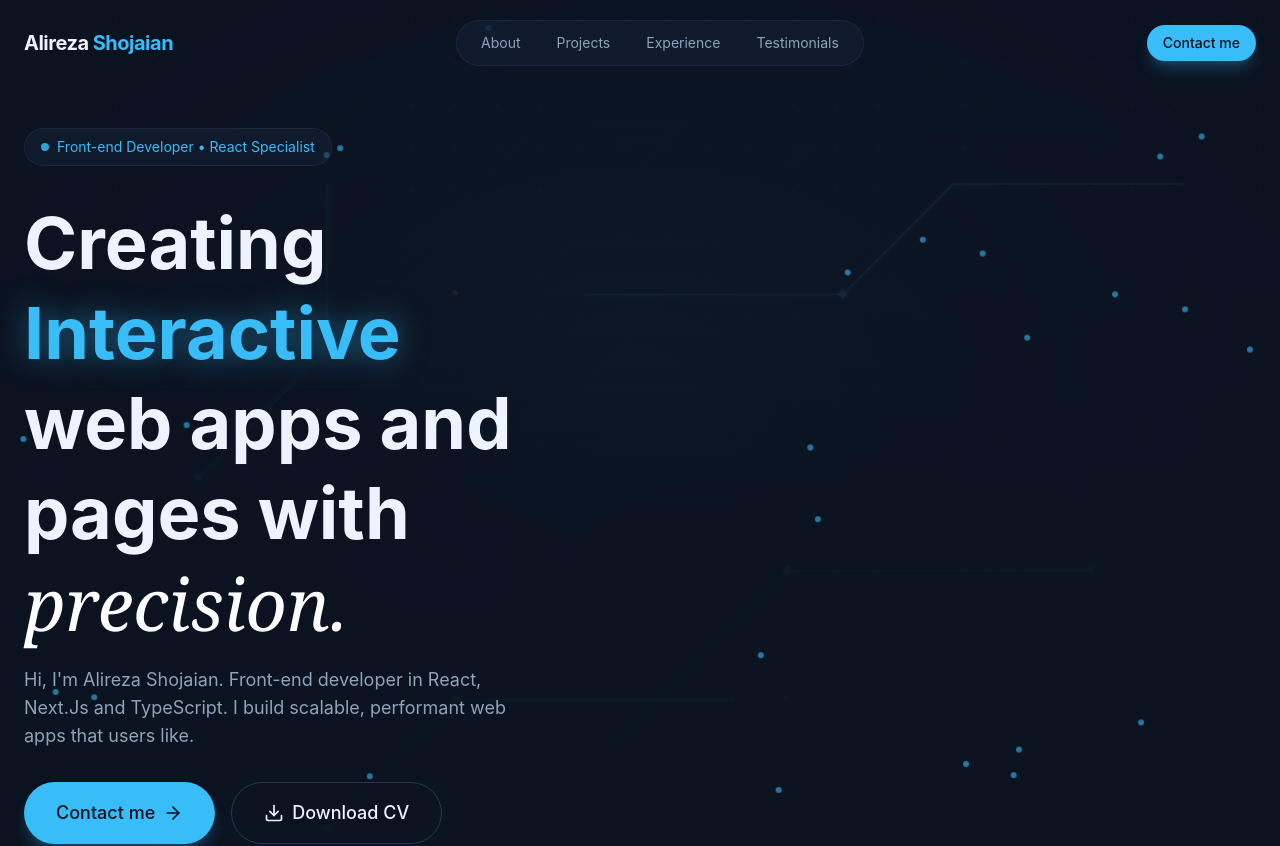
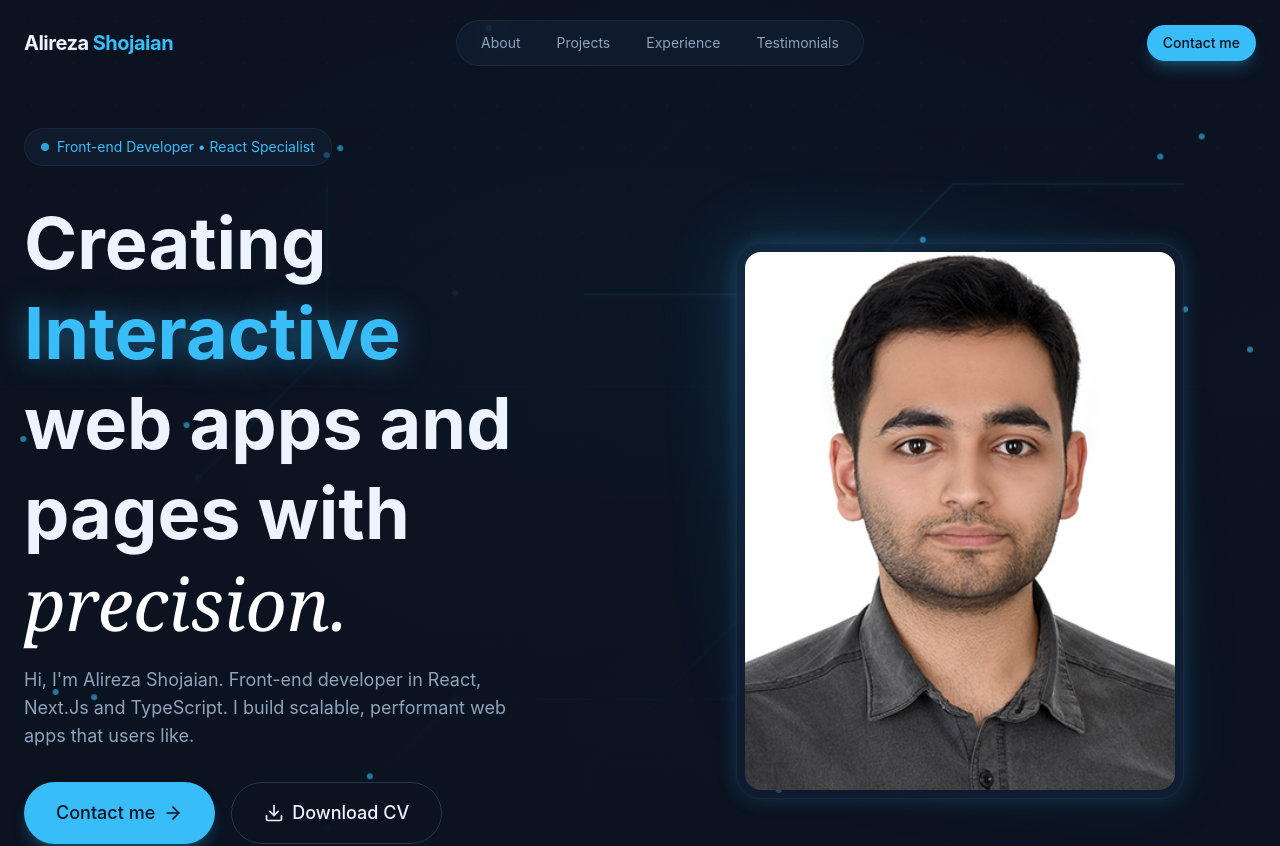
Before and after one commit to alirezashojaian1987/Alireza-Shojaian-Portfolio, a Next.js app: page / in a window 1280 px wide. Shown: the top 846 px of the page. Built offline with nearby package versions, Linux system fonts and the light colour scheme.

Commit message:
Added a temporary profile photo for now, will be changed later, proper styles added for the profile pic as well

```diff
--- a/Components/Sections/Hero.tsx
+++ b/Components/Sections/Hero.tsx
@@ -121,6 +121,25 @@
                         </div>
                     </div>
                     {/* Right column - Profile Image */}
+                    <div className="relative animate-fade-in animation-delay-300">
+                        {/* Profile image */}
+                        <div className="relative max-w-md mx-auto">
+                            <div className="absolute inset-0 rounded-3xl bg-linear-to-br
+                                from-primary/30 via-transparent
+                                to-primary/10 blur-2xl animate-pulse
+                            "/>
+
+                            <div className="relative glass rounded-3xl p-2 glow-border">
+                                <Image
+                                    src="/personel_Pic.jpg"
+                                    alt="Alireza Shojaian"
+                                    width={500}
+                                    height={625}
+                                    className="w-full aspect-4/5 object-cover rounded-2xl"
+                                />
+                            </div>
+                        </div>
+                    </div>
                 </div>
             </div>
         </section>
--- a/app/globals.css
+++ b/app/globals.css
@@ -54,6 +54,12 @@
 
   .glow-text{
     text-shadow: 0 0 30px color-mix(in srgb, var(--color-primary) 50%, transparent);
+  }
+
+  .glow-border{
+    box-shadow: 0 0 20px
+      color-mix(in srgb, var(--color-primary) 20%, transparent),
+      inset 0 0 20px color-mix(in srgb, var(--color-primary) 5%, transparent);
   }
 }
 
```
